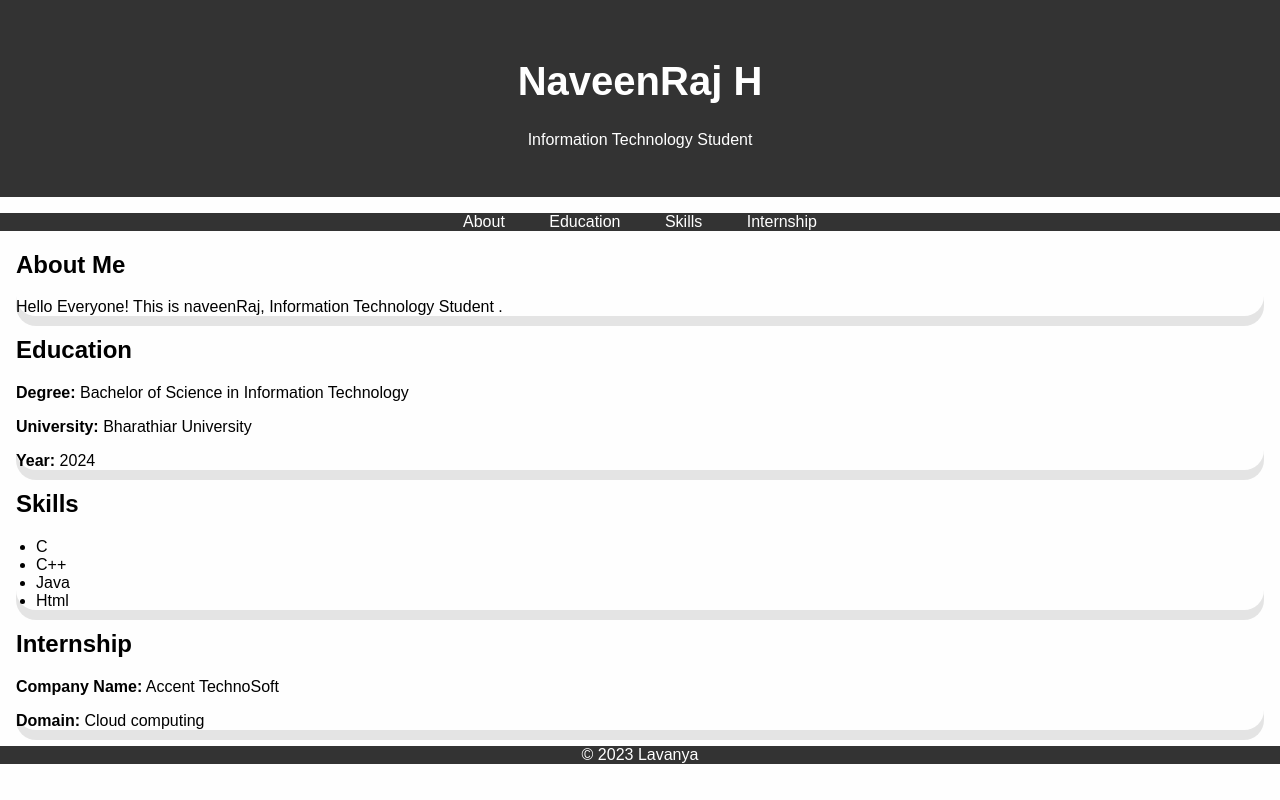
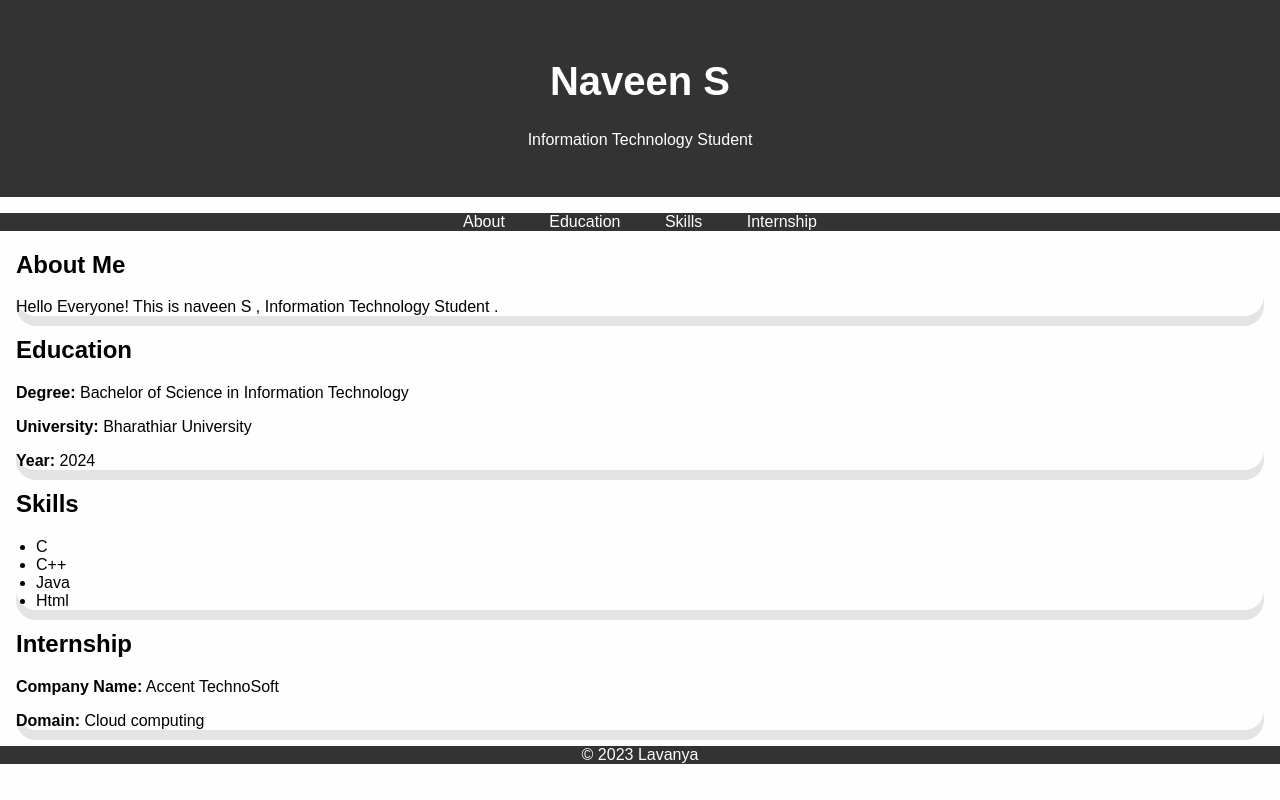
Before and after one commit to Naveen-21122003/Digitalportfolio, a plain HTML site: page index.html in a window 1280 px wide. Drawn offline with Linux system fonts and the light colour scheme.

Commit message:
Update index.html

```diff
--- a/index.html
+++ b/index.html
@@ -1,7 +1,7 @@
 <!DOCTYPE html>
 <html>
 <head>
-<title>NaveenRaj H Portfolio</title>
+<title>Naveen S Portfolio</title>
 <style>
 body {
 margin: 0;
@@ -63,7 +63,7 @@ padding-left: 20px;
 <body>
 <header>
 <div class="header-content">
-<h1>NaveenRaj H</h1>
+<h1>Naveen S</h1>
 <p>Information Technology Student </p>
 </div>
 </header>
@@ -78,7 +78,7 @@ padding-left: 20px;
 <section id="about">
 <div class="section-content">
 <h2>About Me</h2>
-<p>Hello Everyone! This is naveenRaj, Information Technology Student .</p>
+<p>Hello Everyone! This is naveen S , Information Technology Student .</p>
 </div>
 </section>
 <section id="education">
```
